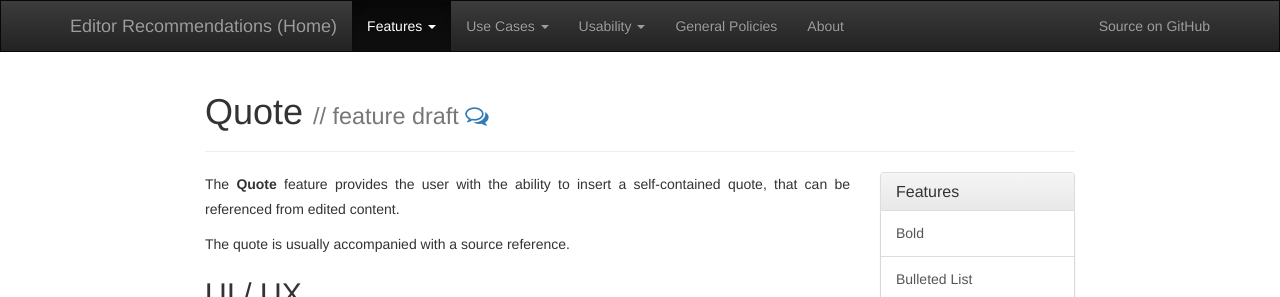
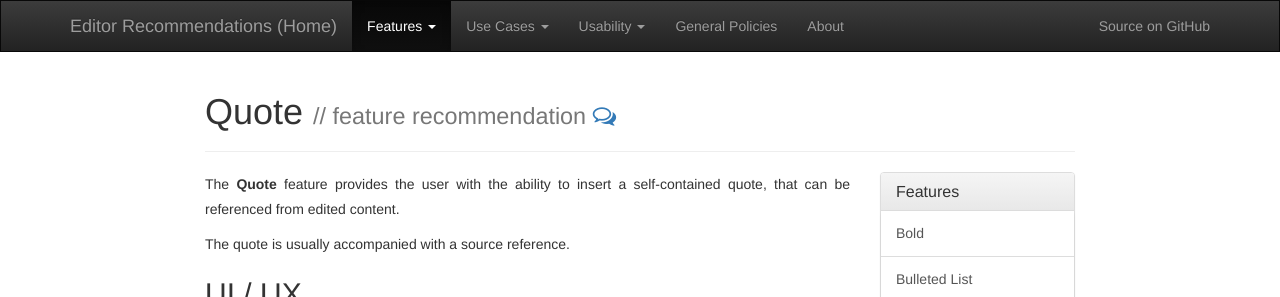
Before and after one commit to ckeditor/editor-recommendations, a Jekyll site: the page built from _features/quote.md, in a window 1280 px wide. Shown: the top 297 px of the page. Built offline with Jekyll 4.4.1, drawn with Linux system fonts in a browser that asks for light colours; nearby versions of some CDN libraries.

Commit message:
Make Quote a recommendation. Closes #18.

```diff
--- a/_features/quote.md
+++ b/_features/quote.md
@@ -1,10 +1,10 @@
 ---
 feature:
   name: "Quote"
-  status: "Draft"
+  status: "Recommendation"
   discussion: "https://github.com/ckeditor/editor-recommendations/issues/18"
 
-description: Draft for Quote feature in WYSIWYG.
+description: Recommendation for Quote feature in WYSIWYG.
 layout: default
 ---
 
```
